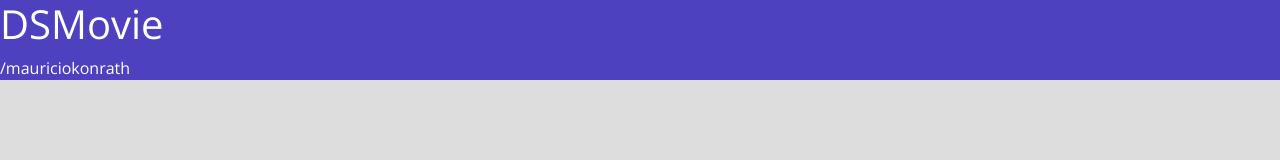
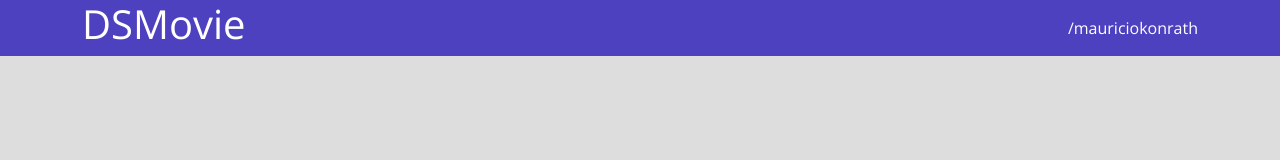
Before and after one commit to mauriciokonrath/Spring-React, a plain HTML site: page index.html in a window 1280 px wide. Drawn offline with nearby package versions, Linux system fonts and the light colour scheme.

Commit message:
Barra Superior Parte 1

```diff
--- a/css/styles.css
+++ b/css/styles.css
@@ -12,6 +12,11 @@ header {
   color: #fff
 
 }
+nav{
+  display:flex;
+  align-items: center;
+  justify-content: space-between;
+}
 a, a:hover {
   text-decoration: none;
   color: unset;
--- a/index.html
+++ b/index.html
@@ -11,7 +11,7 @@
 </head>
 <body>
     <header>
-        <nav>
+        <nav class="container">
             <h1>DSMovie</h1>
             <a href="https://github.com/mauriciokonrath">/mauriciokonrath</a>
         </nav>
```
